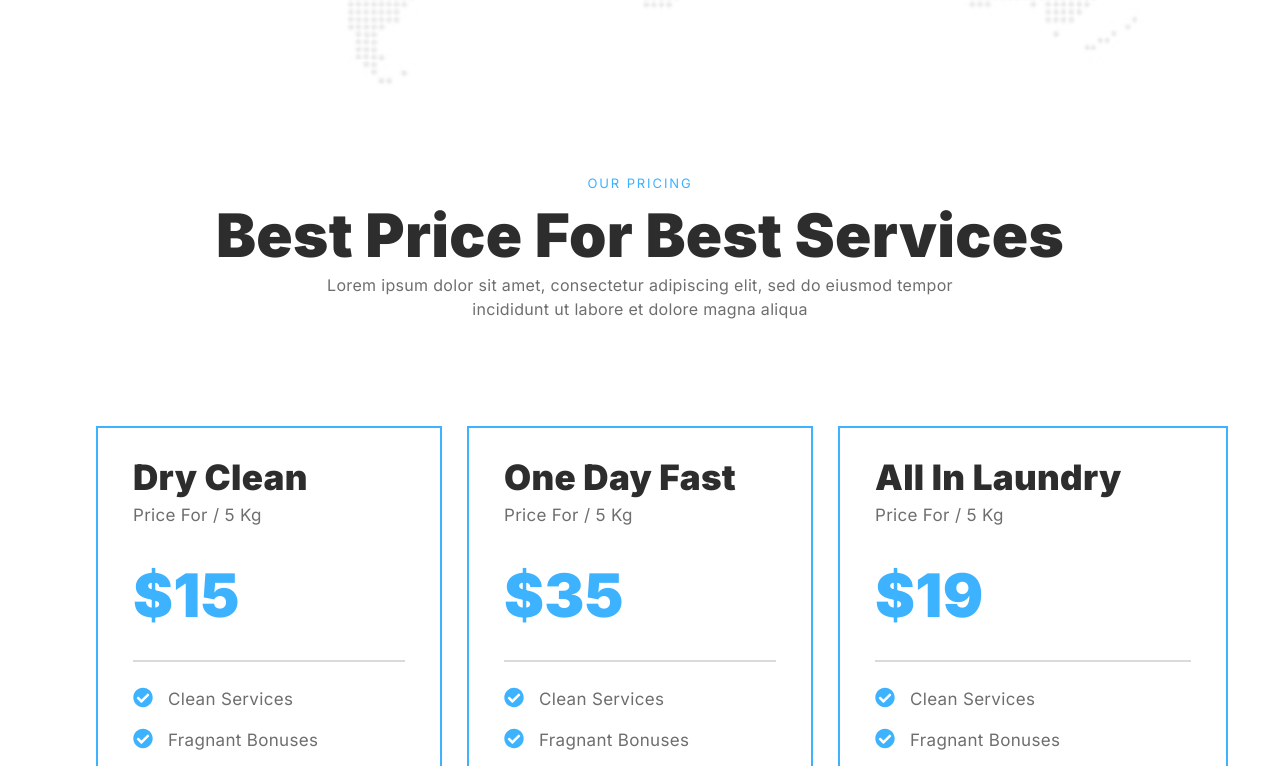
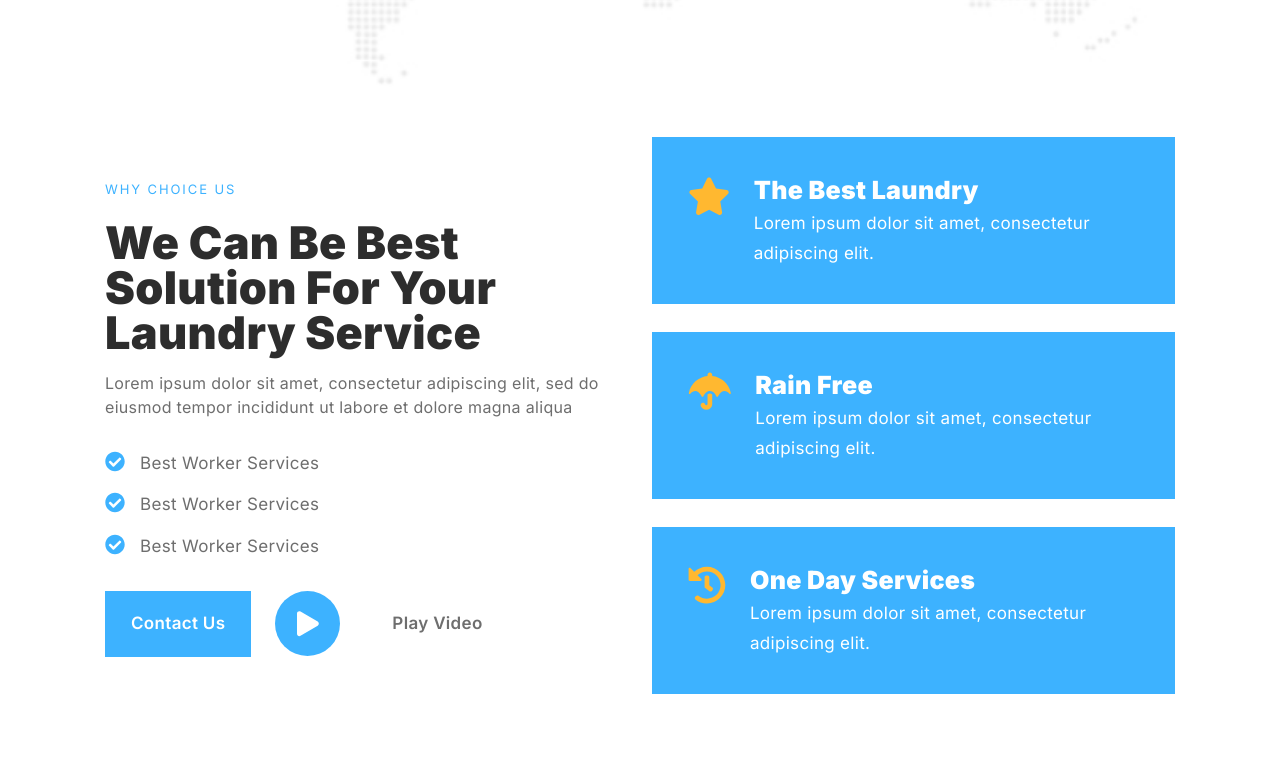
Before and after one commit to davidtavartk/Lauria, a Next.js app: page / in a window 1280 px wide. Shown: the part 2134-2900 px from the top of the page. Built offline with nearby package versions, Linux system fonts and the light colour scheme; a web font is replaced by a local one.

Commit message:
LAUR-11
creating ChoiceUs section

```diff
--- a/package.json
+++ b/package.json
@@ -17,7 +17,7 @@
     "react-hook-form": "^7.54.2",
     "react-modal": "^3.16.3",
     "react-toastify": "^11.0.3",
-    "swiper": "^11.2.1"
+    "swiper": "^11.2.2"
   },
   "devDependencies": {
     "@eslint/eslintrc": "^3",
--- /dev/null
+++ b/public/svgs/StarIcon.tsx
@@ -0,0 +1,15 @@
+import React from 'react';
+
+interface StarIconProps {
+  fill?: string;
+}
+
+const StarIcon: React.FC<StarIconProps> = ({ fill = "#FFB830" }) => {
+  return (
+    <svg width="50" height="47" viewBox="0 0 50 47" fill="none" xmlns="http://www.w3.org/2000/svg">
+      <path d="M22.7637 2.20703L17.0508 13.8965L4.13086 15.7422C1.8457 16.0938 0.966797 18.9062 2.63672 20.5762L11.8652 29.6289L9.66797 42.373C9.31641 44.6582 11.7773 46.416 13.7988 45.3613L25.3125 39.2969L36.7383 45.3613C38.7598 46.416 41.2207 44.6582 40.8691 42.373L38.6719 29.6289L47.9004 20.5762C49.5703 18.9062 48.6914 16.0938 46.4062 15.7422L33.5742 13.8965L27.7734 2.20703C26.8066 0.185547 23.8184 0.0976562 22.7637 2.20703Z" fill="#FFB830" />
+    </svg>
+  );
+};
+
+export default StarIcon;
--- /dev/null
+++ b/public/svgs/TimeIcon.tsx
@@ -0,0 +1,15 @@
+import React from 'react';
+
+interface TimeIconProps {
+  fill?: string;
+}
+
+const TimeIcon: React.FC<TimeIconProps> = ({ fill = "#FFFFFF" }) => {
+  return (
+    <svg width="45" height="44" viewBox="0 0 45 44" fill="none" xmlns="http://www.w3.org/2000/svg">
+        <path d="M44.2969 22.125C44.209 10.084 34.4531 0.328125 22.5 0.328125C16.6113 0.328125 11.3379 2.70117 7.38281 6.39258L3.07617 2.08594C2.19727 1.20703 0.703125 1.82227 0.703125 3.05273V15.7969C0.703125 16.5879 1.31836 17.2031 2.10938 17.2031H14.8535C16.084 17.2031 16.6992 15.709 15.8203 14.8301L11.3379 10.3477C14.2383 7.62305 18.1934 5.95312 22.5 5.95312C31.377 5.95312 38.6719 13.248 38.6719 22.125C38.6719 31.0898 31.377 38.2969 22.5 38.2969C18.6328 38.2969 15.2051 37.0664 12.3926 34.8691C11.6016 34.166 10.3711 34.2539 9.58008 35.0449L8.61328 36.0117C7.73438 36.8906 7.82227 38.3848 8.78906 39.1758C12.4805 42.1641 17.3145 44.0098 22.5 43.9219C34.4531 43.9219 44.2969 34.166 44.2969 22.125ZM28.3887 29.0684L29.1797 27.9258C29.9707 27.0469 29.7949 25.7285 28.8281 25.0254L25.3125 22.2129V12.9844C25.3125 11.8418 24.3457 10.875 23.2031 10.875H21.7969C20.5664 10.875 19.6875 11.8418 19.6875 12.9844V24.9375L25.4004 29.4199C26.2793 30.123 27.5977 29.9473 28.3887 29.0684Z" fill="#FFB830"/>
+    </svg>
+  );
+};
+
+export default TimeIcon;
--- /dev/null
+++ b/public/svgs/UmbrellaIcon.tsx
@@ -0,0 +1,15 @@
+import React from 'react';
+
+interface UmbrellaIconProps {
+  fill?: string;
+}
+
+const UmbrellaIcon: React.FC<UmbrellaIconProps> = ({ fill = "#FFFFFF" }) => {
+  return (
+    <svg width="52" height="46" viewBox="0 0 52 46" fill="none" xmlns="http://www.w3.org/2000/svg">
+    <path d="M51.5371 25.3223C49.0762 13.3691 39.4082 6.16211 29.125 5.01953V3.4375C29.125 1.94336 27.8066 0.625 26.3125 0.625C24.7305 0.625 23.5 1.94336 23.5 3.4375V5.01953C13.1289 6.16211 3.54883 13.3691 1 25.3223C0.824219 26.2012 1.70312 27.2559 2.66992 26.377C7.24023 21.543 12.0742 21.7188 16.5566 29.6289C16.9961 30.4199 17.875 30.332 18.3145 29.6289C20.0723 26.4648 22.2695 23.125 26.3125 23.125C31.4102 23.125 34.0469 29.1895 34.2227 29.6289C34.6621 30.332 35.541 30.4199 35.9805 29.6289C40.4629 21.7188 45.3848 21.543 49.9551 26.377C50.834 27.2559 51.7129 26.2012 51.5371 25.3223ZM23.5 27.168V38.5938C23.5 39.3848 22.7969 40 22.0938 40C21.3906 40 20.8633 39.5605 20.6875 39.1211C20.248 37.627 18.5781 36.8359 17.1719 37.3633C15.6777 37.8906 14.8867 39.4727 15.4141 40.9668C16.3809 43.7793 19.1055 45.625 22.0938 45.625C25.9609 45.625 29.125 42.4609 29.125 38.5938V27.168C28.2461 26.4648 27.3672 25.9375 26.3125 25.9375C25.1699 26.0254 24.291 26.377 23.5 27.168Z" fill="#FFB830"/>
+</svg>
+  );
+};
+
+export default UmbrellaIcon;
--- /dev/null
+++ b/public/svgs/video_icon/VideoIcon.tsx
@@ -0,0 +1,13 @@
+import React from 'react';
+
+const VideoIcon = () => {
+    return (
+        <svg width="65" height="65" viewBox="0 0 65 65" fill="none" xmlns="http://www.w3.org/2000/svg">
+        <circle cx="32.5" cy="32.5" r="32.5" fill="#3DB2FF"/>
+        <path d="M42.7031 30.623L25.5156 20.4668C24.0996 19.6367 22 20.4668 22 22.4688V42.7812C22 44.6367 23.9531 45.7598 25.5156 44.832L42.7031 34.6758C44.2168 33.748 44.2168 31.5508 42.7031 30.623Z" fill="white"/>
+        </svg>
+
+    );
+};
+
+export default VideoIcon;
--- /dev/null
+++ b/src/components/molecules/OfferBox/OfferBox.tsx
@@ -0,0 +1,26 @@
+import React from 'react';
+import StarIcon from '../../../../public/svgs/StarIcon';
+
+interface OfferBoxProps {
+  IconComponent?: React.FC<{ fill?: string }>;
+  title?: string;
+}
+
+const OfferBox: React.FC<OfferBoxProps> = ({
+  IconComponent = StarIcon,
+  title = "The Best Laundry",
+
+}) => {
+
+  return (
+    <div className='flex flex-col items-start justify-center gap-6 bg-primary p-6 w-full md:flex-row md:justify-start md:p-9 xl:cursor-pointer'>
+      <IconComponent/>
+      <div>
+        <div className="text-[25px] font-black text-white leading-[35px]">{title}</div>
+        <div className="text-[17px] text-white leading-[30px]">Lorem ipsum dolor sit amet, consectetur adipiscing elit.</div>
+      </div>
+    </div>
+  );
+};
+
+export default OfferBox;
--- /dev/null
+++ b/src/components/organisms/ChoiceUs/ChoiceUs.tsx
@@ -0,0 +1,48 @@
+import Button from '@/components/atoms/Button/Button'
+import CheckItem from '@/components/atoms/CheckItem/CheckItem'
+import React from 'react'
+import VideoIcon from '../../../../public/svgs/video_icon/VideoIcon'
+import OfferBox from '@/components/molecules/OfferBox/OfferBox'
+import StarIcon from '../../../../public/svgs/StarIcon';
+import UmbrellaIcon from '../../../../public/svgs/UmbrellaIcon';
+import TimeIcon from '../../../../public/svgs/TimeIcon';
+
+const ChoiceUs = () => {
+  return (
+    <div className='flex flex-col items-center justify-center px-4 py-6 gap-6 md:px-6 xl:flex-row xl:px-[105px] xl:py-[50px]'>
+        <div className='flex flex-col items-start justify-center gap-6 w-full xl:gap-8'>
+            <div className="flex flex-col items-strat justify-center gap-4">
+                <div className="text-[13px] uppercase leading-[30px] tracking-[1.9px] text-primary">
+                    Why CHoice Us
+                </div>
+                <h1 className="text-left text-[35px] font-black capitalize leading-[45px] text-c-title md:text-[45px]">
+                    We Can Be Best Solution For Your Laundry Service
+                </h1>
+                <div className="w-full max-w-[660px] text-left text-c-text">
+                    Lorem ipsum dolor sit amet, consectetur adipiscing elit, sed do eiusmod tempor incididunt ut labore et dolore magna aliqua
+                </div>
+            </div>
+            <div className='flex flex-col items-start justify-center gap-4'>
+                <CheckItem isChecked={true}>Best Worker Services</CheckItem>
+                <CheckItem isChecked={true}>Best Worker Services</CheckItem>
+                <CheckItem isChecked={true}>Best Worker Services</CheckItem>
+            </div>
+            <div className='flex items-start justify-center gap-6 '>
+                <Button filled>Contact Us</Button>
+                <div className='cursor-pointer'><VideoIcon /></div>
+                <div className='hidden md:block px-7 py-5 text-c-text text-[17px] font-semibold'>
+                     Play Video
+                </div>
+            </div>
+        </div>
+
+        <div className='flex flex-col items-center justify-center gap-6 w-full xl:gap-7'>
+        <OfferBox IconComponent={StarIcon} title='The Best Laundry'/>
+        <OfferBox IconComponent={UmbrellaIcon}  title='Rain Free'/>
+        <OfferBox IconComponent={TimeIcon} title='One Day Services' />
+        </div>
+    </div>
+  )
+}
+
+export default ChoiceUs
--- a/src/pages/index.tsx
+++ b/src/pages/index.tsx
@@ -9,6 +9,7 @@ import Footer from "@/components/organisms/Footer/Footer";
 
 import { ToastContainer } from "react-toastify";
 import ContactSection from "@/components/organisms/ContactSection.tsx/ContactSection";
+import ChoiceUs from "@/components/organisms/ChoiceUs/ChoiceUs";
 
 
 export default function Home() {
@@ -18,6 +19,7 @@ export default function Home() {
       <CleanCardSection />
       <ContentSection />
       <MapSection />
+      <ChoiceUs />
       <OurPricing />
       <SwiperSection />
       <ContactSection />
```
Also changed, not shown: 1 other file (tests, documents, lock files or other folders).
